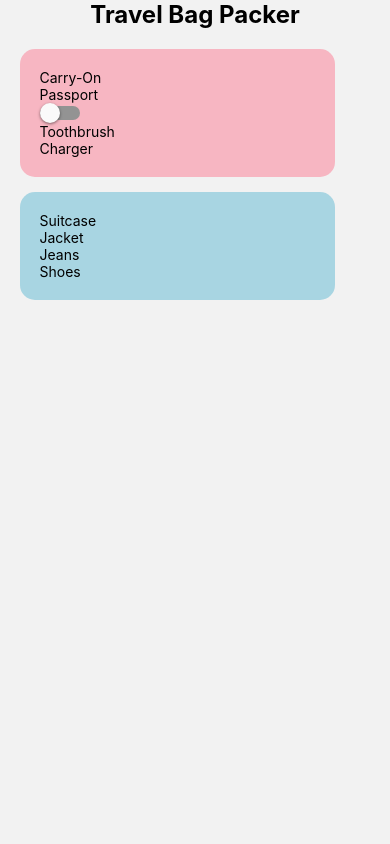
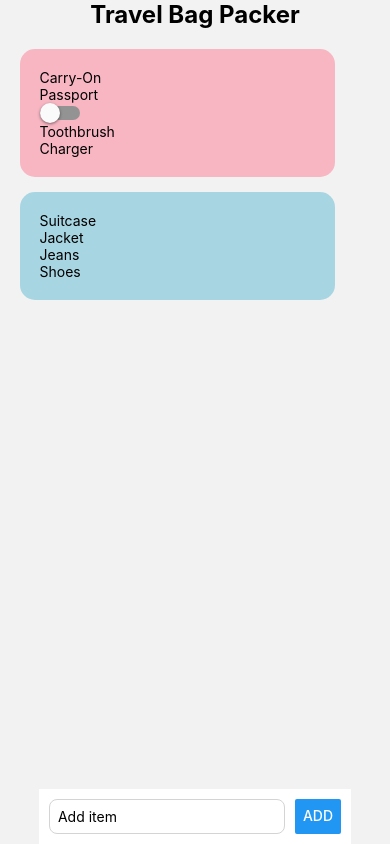
Before and after one commit to gasper7608/comp265, a React Native app: screen / in a window 390 px wide. Built offline with nearby package versions, Linux system fonts and the light colour scheme.

Commit message:
added add on button

```diff
--- a/App.js
+++ b/App.js
@@ -1,9 +1,11 @@
 import React, { useState } from "react";
-import { View, Text, StyleSheet, ScrollView, Switch } from "react-native";
+import { View, Text, StyleSheet, ScrollView, Switch, TextInput, Button, } from "react-native";
 
 export default function App() {
   // packed value means true or false, setPacked is how you change answer
   const [packed1, setPacked1] = useState(false);
+  // for button at bottom
+  const [newItem, setNewItem] = useState("");
 
   return (
 
@@ -17,7 +19,7 @@ export default function App() {
           <Text style={styles.sectionTitle}>Carry-On</Text>
           <Text>Passport</Text>
           {/* got some toggle help from https://stackoverflow.com/questions/72828609/how-toggle-works-in-react */}
-            <Switch value={packed1} onValueChange={setPacked1}/>
+          <Switch value={packed1} onValueChange={setPacked1} />
           <Text>Toothbrush</Text>
           <Text>Charger</Text>
         </View>
@@ -29,6 +31,10 @@ export default function App() {
           <Text>Shoes</Text>
         </View>
       </ScrollView>
+      <View style={styles.addItemContainer}>
+        <TextInput style={styles.input} placeholder="Add item" value={newItem} onChangeText={setNewItem} />
+        <Button title="Add" onPress={() => { }} />
+      </View>
     </View >
   );
 }
@@ -58,7 +64,6 @@ const styles = StyleSheet.create({
     marginTop: 15,
     width: "90%",
   },
-
   itemRow: {
     flexDirection: "row",
     justifyContent: "space-between",
@@ -68,4 +73,17 @@ const styles = StyleSheet.create({
     borderRadius: 10,
     marginBottom: 8,
   },
+  addItemContainer: {
+    flexDirection: "row",
+    padding: 10,
+    backgroundColor: "white",
+  },
+  input: {
+    flex: 1,
+    borderWidth: 1,
+    borderColor: "#d4d4d4",
+    borderRadius: 8,
+    padding: 8,
+    marginRight: 10,
+  },
 });
```
